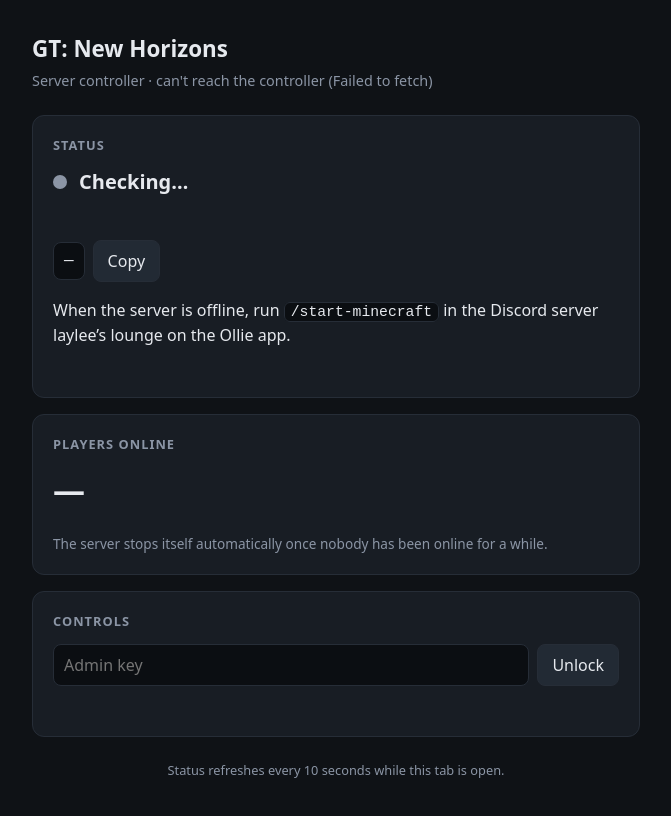
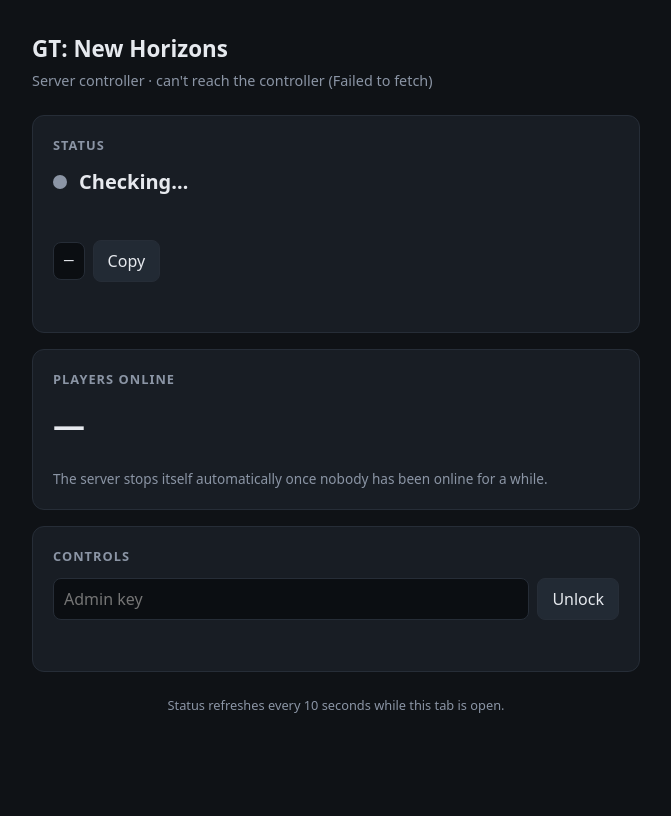
Before and after one commit to theDownLowe/thedownlowe.com, a plain HTML site: page servers/minecraft-gtnh/index.html in a window 1280 px wide. Shown: the whole page, without its empty margins (304-975 px from the left). Drawn offline with Linux system fonts and the light colour scheme; no server answers.

Commit message:
Remove the Discord start instruction from the GTNH controller.

```diff
--- a/servers/minecraft-gtnh/index.html
+++ b/servers/minecraft-gtnh/index.html
@@ -46,9 +46,6 @@
   .msg { min-height: 1.4em; margin-top: 10px; font-size: .9rem; color: var(--muted); }
   .msg.err { color: var(--red); } .msg.ok { color: var(--green); }
   .hint { color: var(--muted); font-size: .85rem; margin-top: 8px; }
-  .start-how { margin: 16px 0 0; }
-  code.cmd { color: var(--text); background: #0b0e12; border: 1px solid var(--line);
-             padding: 1px 6px; border-radius: 6px; font-size: .92em; }
   footer { color: var(--muted); font-size: .8rem; text-align: center; margin-top: 24px; }
   [hidden] { display: none !important; }
 </style>
@@ -66,7 +63,6 @@
       <code class="addr" id="addr">&mdash;</code>
       <button id="copy" type="button">Copy</button>
     </div>
-    <p class="start-how" id="discordHint">When the server is offline, run <code class="cmd">/start-minecraft</code> in the Discord server laylee&rsquo;s lounge on the Ollie app.</p>
     <div class="row" id="adminActions" style="margin-top:16px" hidden>
       <button id="btnStart" class="start" type="button" disabled>Start server</button>
       <button id="btnStop" class="stop" type="button" disabled>Stop server</button>
```
